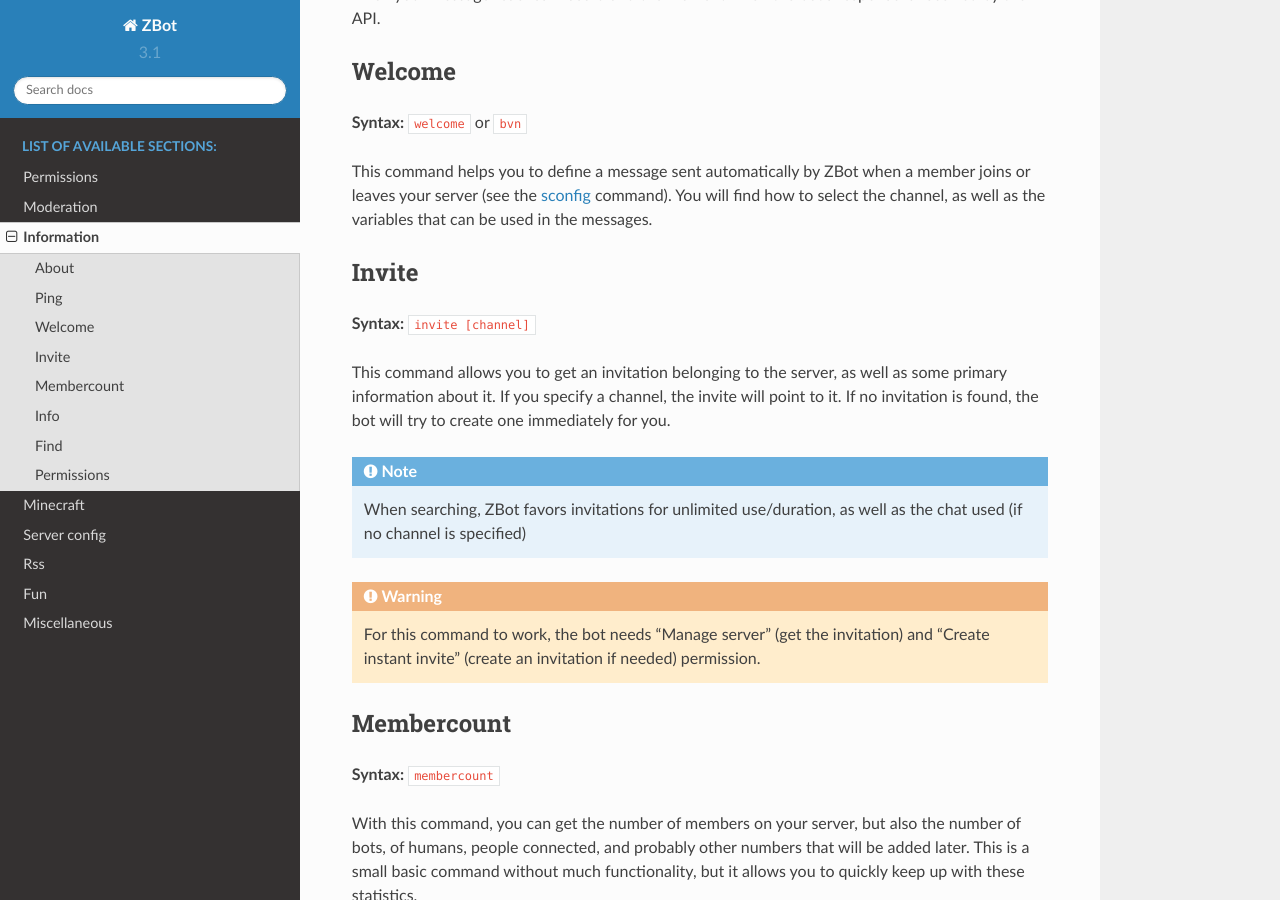
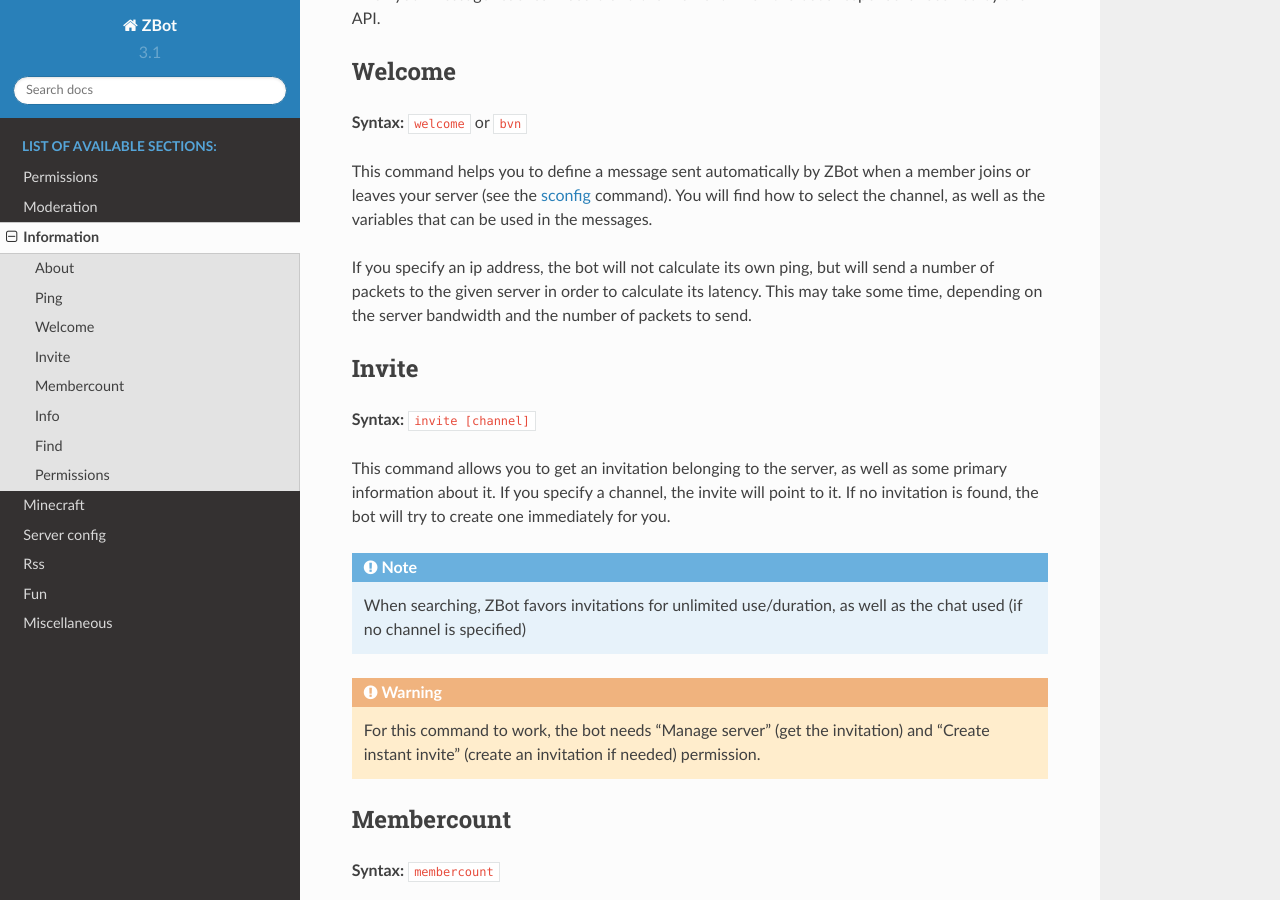
Before and after one commit to Awhikax/ZBot, a Sphinx documentation site: the page built from docs/infos.rst, in a window 1280 px wide and 900 px high, scrolled down 752 px. Built offline with Sphinx 7.4.7 and the Read the Docs theme 2.0.0, drawn with Linux system fonts in a browser that asks for light colours.

Commit message:
[doc] update 'ping' cmd

```diff
--- a/docs/infos.rst
+++ b/docs/infos.rst
@@ -29,6 +29,8 @@
 **Syntax:** :code:`welcome` or :code:`bvn`
 
 This command helps you to define a message sent automatically by ZBot when a member joins or leaves your server (see the `sconfig <sconfig.html>`_ command). You will find how to select the channel, as well as the variables that can be used in the messages.
+
+If you specify an ip address, the bot will not calculate its own ping, but will send a number of packets to the given server in order to calculate its latency. This may take some time, depending on the server bandwidth and the number of packets to send.
 
 ------
 Invite
```
